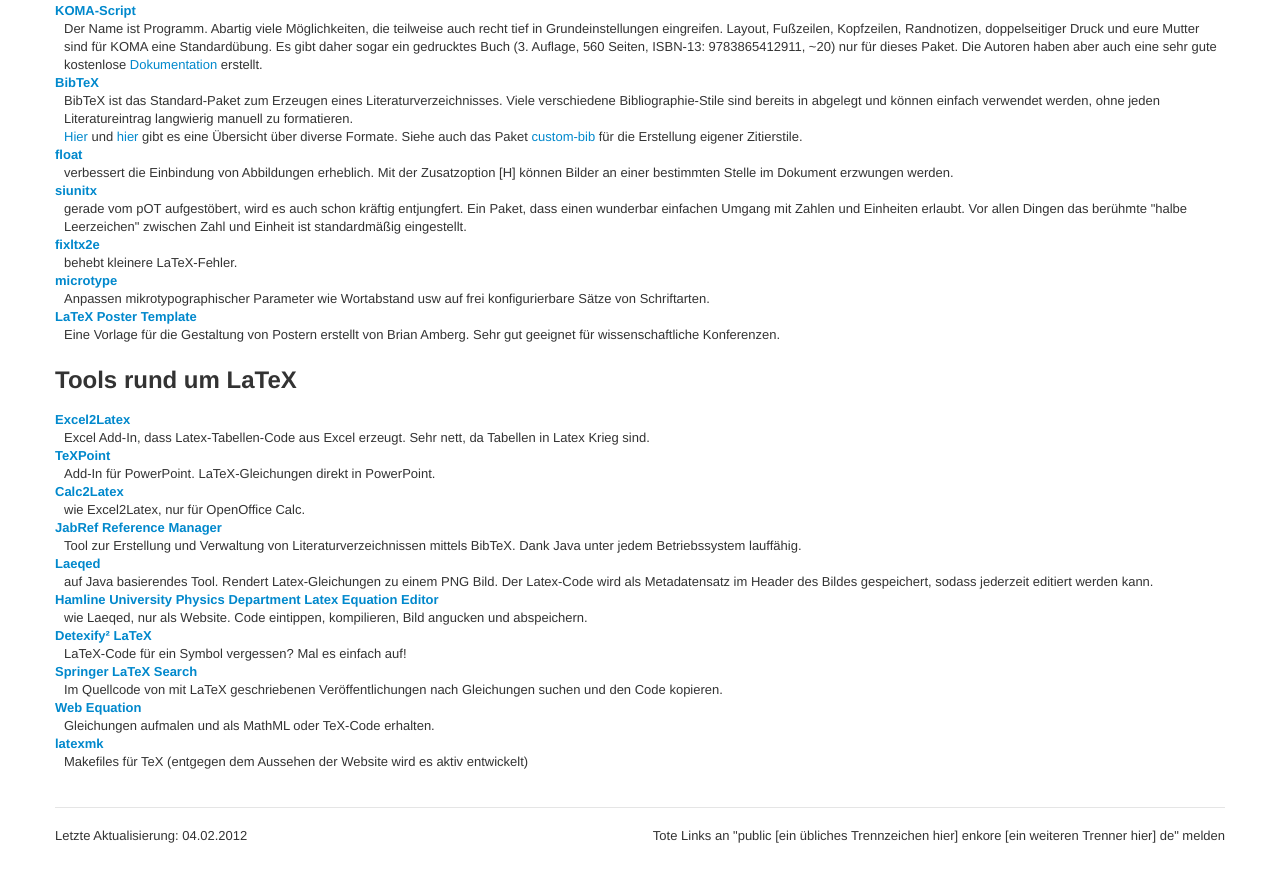
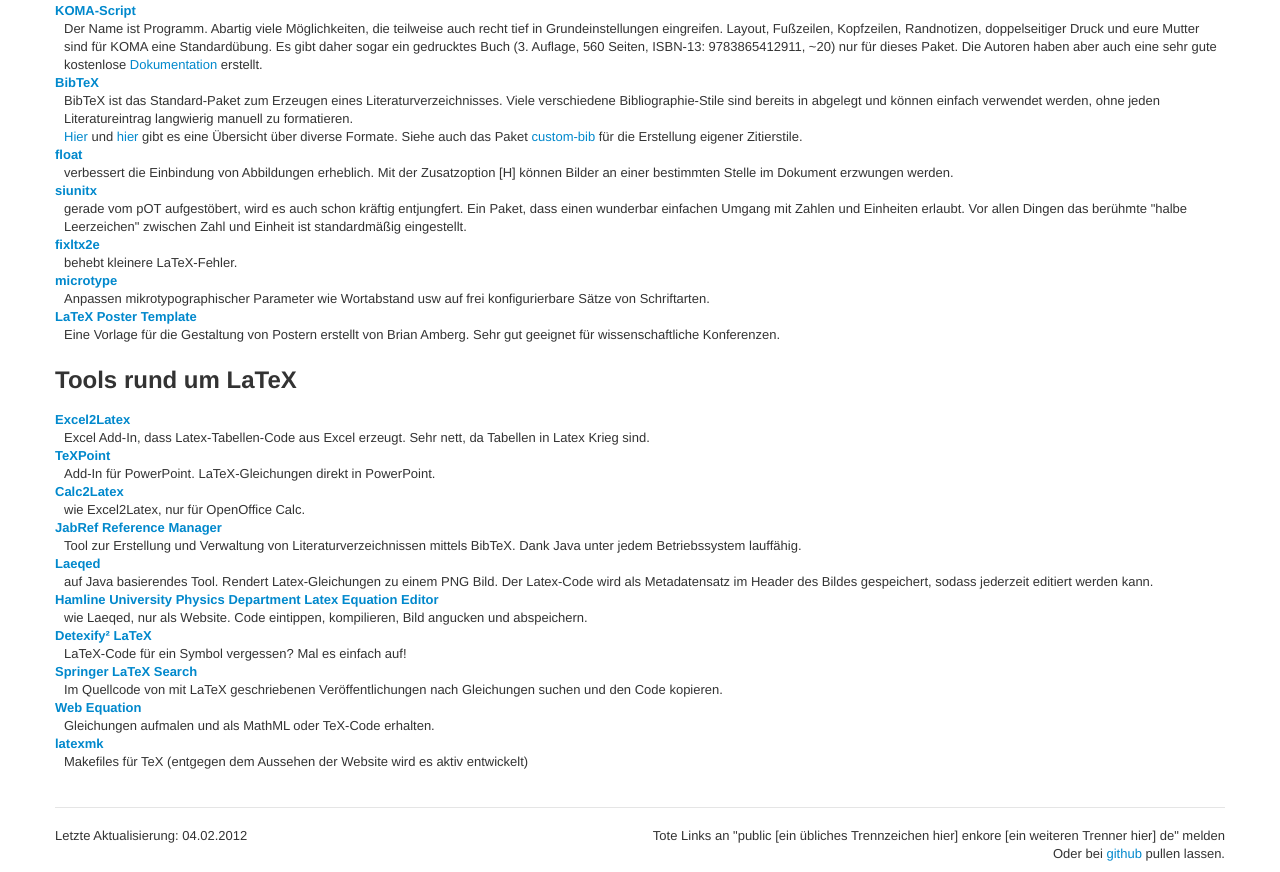
Before and after one commit to enkore/texpost, a plain HTML site: page index_new.html in a window 1280 px wide. Shown: the part 1396-2268 px from the top of the page. Drawn offline with Linux system fonts and the light colour scheme.

Commit message:
Github im Footer damits net verloren geht

```diff
--- a/index_new.html
+++ b/index_new.html
@@ -200,7 +200,8 @@
 					<p>Letzte Aktualisierung: 04.02.2012</p>
 				</section>
 				<section class="span9" style="text-align: right;">
-					<p>Tote Links an "public [ein übliches Trennzeichen hier] enkore [ein weiteren Trenner hier] de" melden</p>
+					<p>Tote Links an "public [ein übliches Trennzeichen hier] enkore [ein weiteren Trenner hier] de" melden<br>Oder bei <a href="https://github.com/enkore/texpost">github</a> pullen lassen.
+					</p>
 				</section>
 		</div>
 	</body>
```
